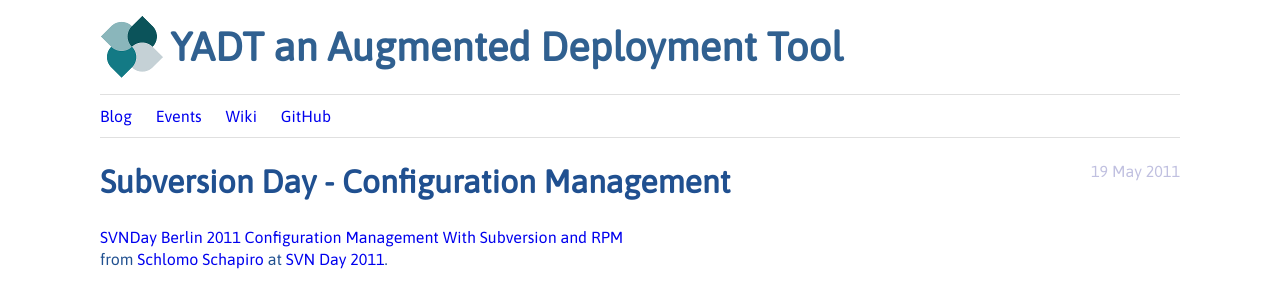
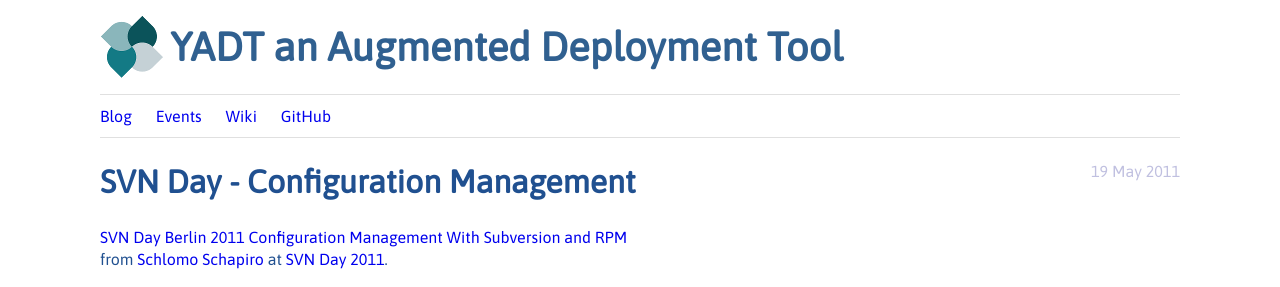
Before and after one commit to yadt/yadt.github.com, a Jekyll site: the page built from _posts/2011-05-19-svnday-berlin-2011.html, in a window 1280 px wide, cut to the strip 0-287 px from the top of the page. Built offline with Jekyll 4.4.1, drawn with Linux system fonts in a browser that asks for light colours; nearby versions of some CDN libraries.

Commit message:
minor changes

```diff
--- a/_posts/2011-05-19-svnday-berlin-2011.html
+++ b/_posts/2011-05-19-svnday-berlin-2011.html
@@ -1,13 +1,13 @@
 ---
 layout: default
-title: Subversion Day - Configuration Management
+title: SVN Day - Configuration Management
 categories: events
 ---
 
 <div style="margin-bottom: 20px">
 	<a href="http://www.slideshare.net/schlomo/subversion-day-berlin-2011-configuration-management-with-subversion-and-rpm"
-	   title="SVNDay Berlin 2011 Configuration Management With Subversion and RPM"
-	   target="_blank">SVNDay Berlin 2011 Configuration Management With Subversion and RPM</a>
+	   title="SVN Day Berlin 2011 Configuration Management With Subversion and RPM"
+	   target="_blank">SVN Day Berlin 2011 Configuration Management With Subversion and RPM</a>
 	<br>
 	from
 	<a href="http://www.schapiro.org/schlomo" target="_blank">Schlomo Schapiro</a>
```
